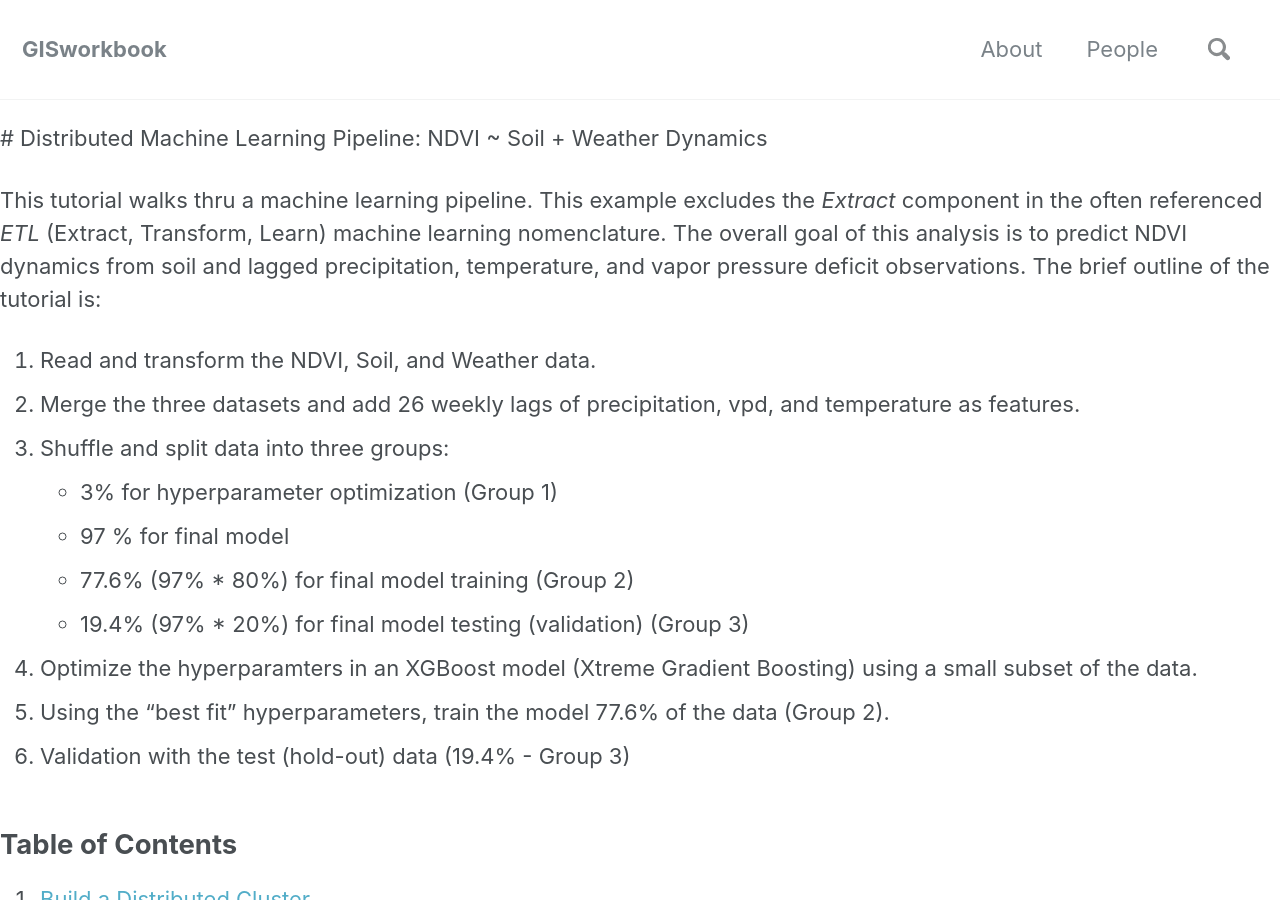
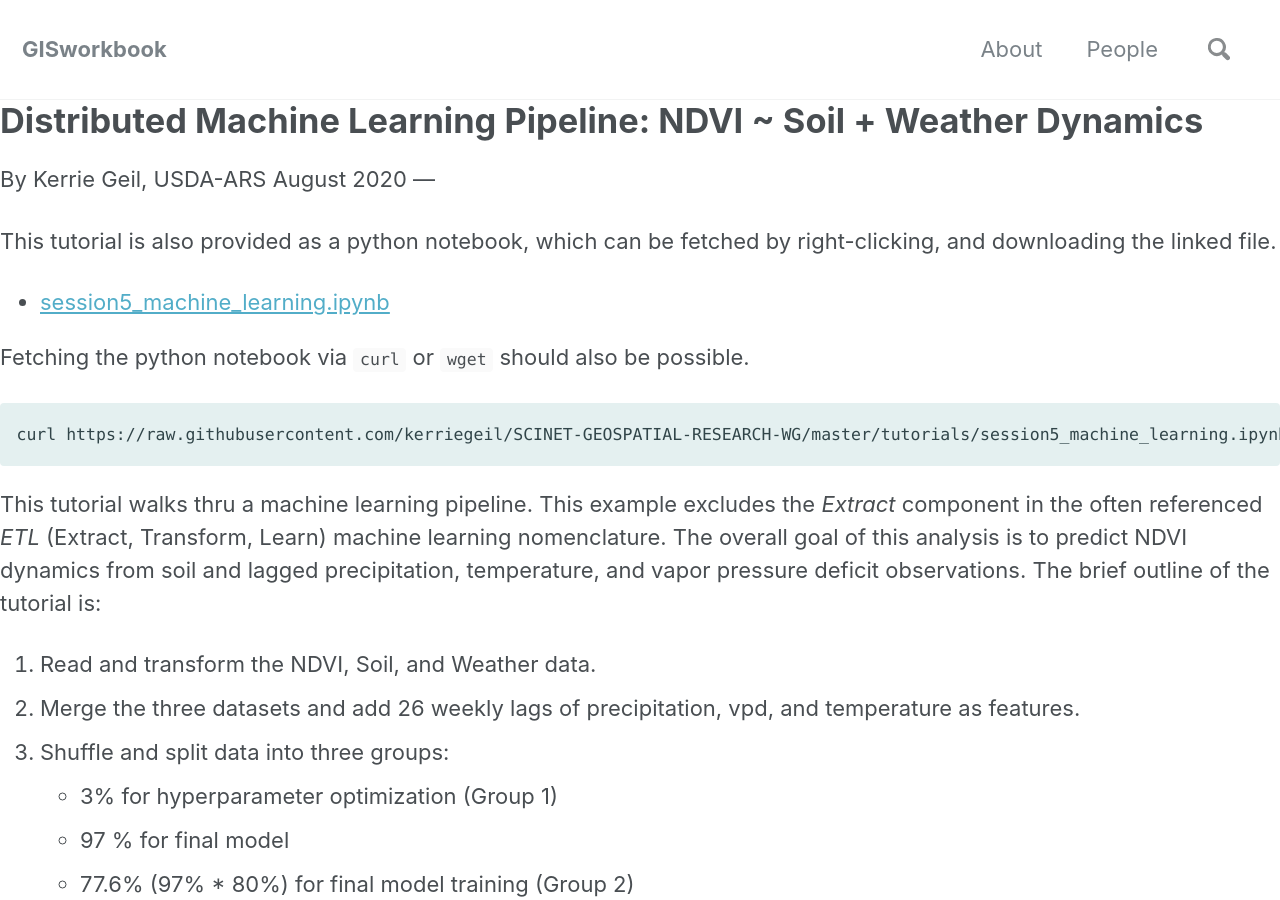
Before and after one commit to ISUgenomics/geospatialworkbook, a Jekyll site: the page built from _pages/session5_machine_learning.md, in a window 1280 px wide and 900 px high. Built offline with Jekyll 4.4.1, drawn with Linux system fonts in a browser that asks for light colours; cached includes are drawn as plain includes; nearby versions of some CDN libraries; our own code applies the rules of GitHub Pages for plain Markdown files; comment, search, counter and statistics services are not loaded.

Commit message:
add: add download links to Kerrie's python notebooks

````diff
--- a/_pages/session5_machine_learning.md
+++ b/_pages/session5_machine_learning.md
@@ -1,4 +1,17 @@
- # Distributed Machine Learning Pipeline: NDVI ~ Soil + Weather Dynamics
+# Distributed Machine Learning Pipeline: NDVI ~ Soil + Weather Dynamics
+By Kerrie Geil, USDA-ARS
+August 2020
+ ---
+
+This tutorial is also provided as a python notebook, which can be fetched by right-clicking, and downloading the linked file.
+
+* [session5\_machine\_learning.ipynb](https://raw.githubusercontent.com/kerriegeil/SCINET-GEOSPATIAL-RESEARCH-WG/master/tutorials/session5_machine_learning.ipynb)
+
+Fetching the python notebook via `curl` or `wget` should also be possible.
+
+```
+curl https://raw.githubusercontent.com/kerriegeil/SCINET-GEOSPATIAL-RESEARCH-WG/master/tutorials/session5_machine_learning.ipynb
+```
 
 This tutorial walks thru a machine learning pipeline. This example excludes the *Extract* component in the often referenced *ETL* (Extract, Transform, Learn) machine learning nomenclature. The overall goal of this analysis is to predict NDVI dynamics from soil and lagged precipitation, temperature, and vapor pressure deficit observations. The brief outline of the tutorial is:
 
````
Also changed, not shown: _pages/session3-intro-to-python-dask-on-ceres.md (+12 -0 lines).
